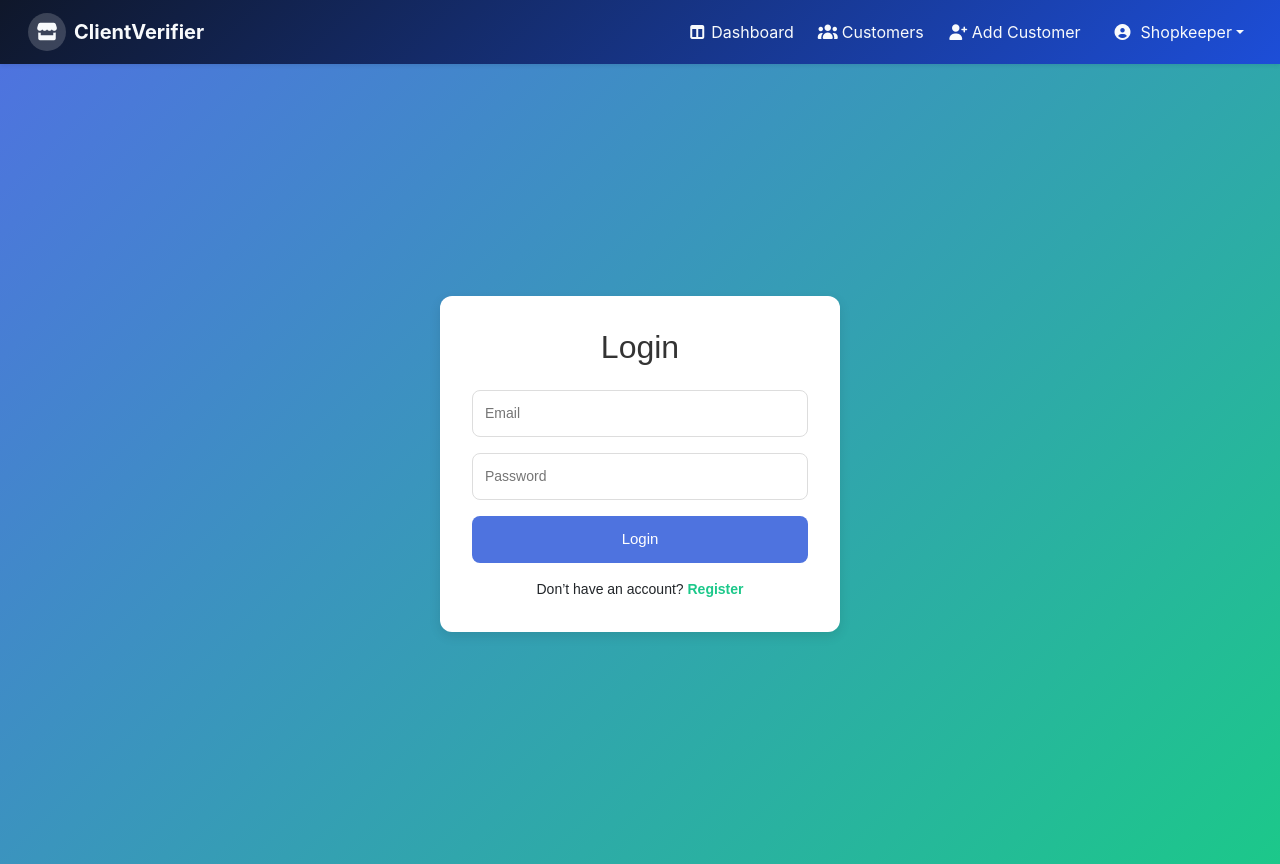
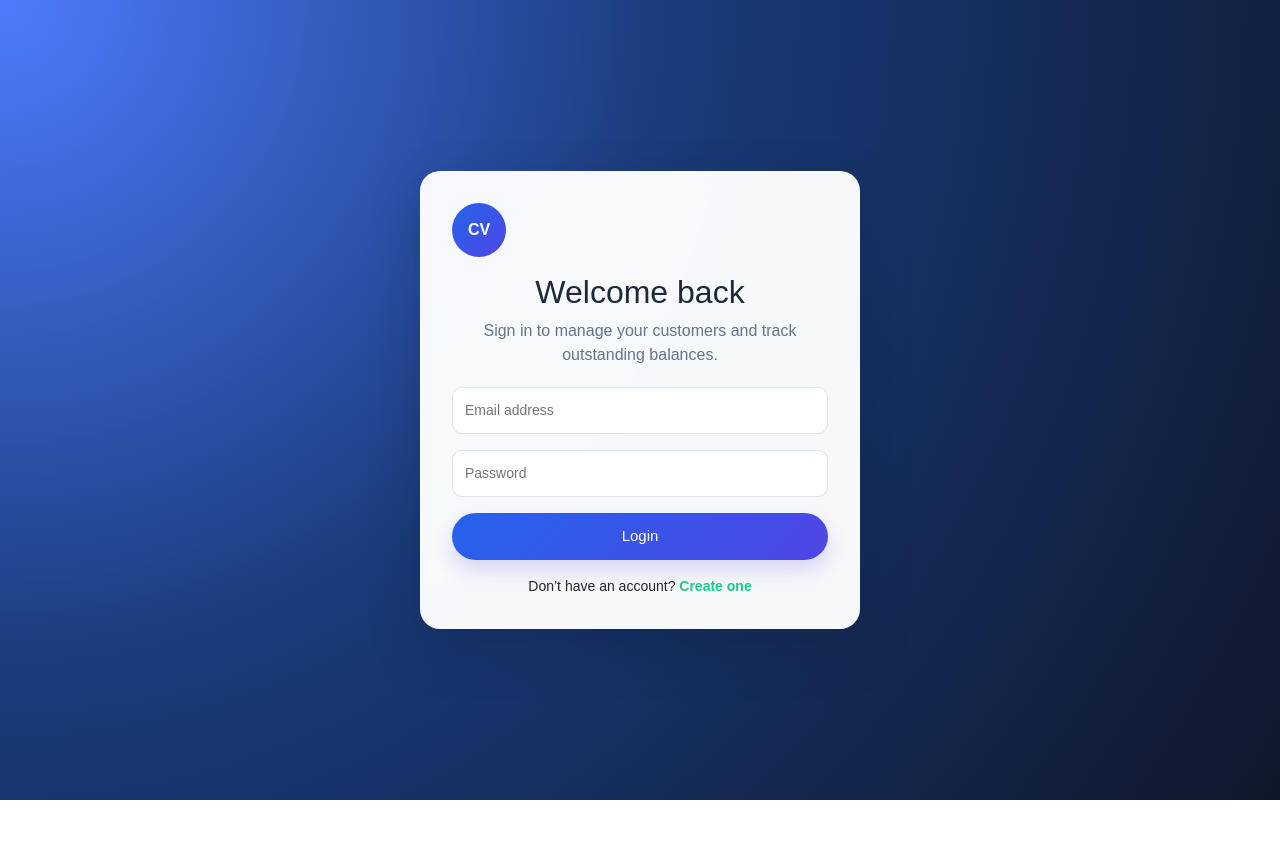
Before and after one commit to rajesh7690/CLinetVerifierAngular, an Angular app: page /login in a window 1280 px wide. After the commit the page ends 800 px from the top, so only its background shows below. Built offline with nearby package versions, Linux system fonts and the light colour scheme.

Commit message:
new ui changes

```diff
--- a/src/app/app.component.html
+++ b/src/app/app.component.html
@@ -1,2 +1,2 @@
-<app-nav-bar></app-nav-bar>
+<app-nav-bar *ngIf="showNavbar"></app-nav-bar>
 <router-outlet />
--- a/src/app/app.component.ts
+++ b/src/app/app.component.ts
@@ -1,13 +1,31 @@
-import { Component } from '@angular/core';
-import { RouterOutlet } from '@angular/router';
-import { NavBarComponent } from "./nav-bar/nav-bar.component";
+import { Component, OnInit } from '@angular/core';
+import { NavigationEnd, Router, RouterOutlet } from '@angular/router';
+import { filter } from 'rxjs/operators';
+import { NgIf } from '@angular/common';
+import { NavBarComponent } from './nav-bar/nav-bar.component';
 
 @Component({
   selector: 'app-root',
-  imports: [RouterOutlet, NavBarComponent],
+  imports: [RouterOutlet, NavBarComponent, NgIf],
   templateUrl: './app.component.html',
   styleUrl: './app.component.css'
 })
-export class AppComponent {
+export class AppComponent implements OnInit {
   title = 'ClientVerifier';
+  showNavbar = false;
+
+  constructor(private router: Router) {}
+
+  ngOnInit(): void {
+    this.updateNavbarVisibility(this.router.url);
+    this.router.events.pipe(filter((event) => event instanceof NavigationEnd)).subscribe((event) => {
+      if (event instanceof NavigationEnd) {
+        this.updateNavbarVisibility(event.urlAfterRedirects);
+      }
+    });
+  }
+
+  private updateNavbarVisibility(url: string): void {
+    this.showNavbar = !['/login', '/register'].includes(url);
+  }
 }
--- a/src/app/auth/auth.service.ts
+++ b/src/app/auth/auth.service.ts
@@ -1,6 +1,6 @@
 import { Injectable } from '@angular/core';
 import { HttpClient } from '@angular/common/http';
-import { Observable } from 'rxjs';
+import { BehaviorSubject, Observable } from 'rxjs';
 import { JwtPayload } from '../Model/commonModel';
 
 interface AuthResponse {
@@ -14,7 +14,9 @@ interface AuthResponse {
   providedIn: 'root'
 })
 export class AuthService {
-  private readonly apiUrl = 'https://clientverifierapi.onrender.com/api/Shopkeeper';
+  private readonly apiUrl = 'https://localhost:44354/api/Shopkeeper';
+  private readonly currentUserNameSubject = new BehaviorSubject<string | null>(this.getStoredUserName());
+  readonly currentUserName$ = this.currentUserNameSubject.asObservable();
 
   constructor(private http: HttpClient) { }
 
@@ -35,6 +37,7 @@ export class AuthService {
   setTokens(token: string, refreshToken: string) {
     localStorage.setItem('accessToken', token);
     localStorage.setItem('refreshToken', refreshToken);
+    this.setUserNameFromToken(token);
   }
 
   getAccessToken(): string | null {
@@ -45,11 +48,16 @@ export class AuthService {
     return localStorage.getItem('refreshToken');
   }
 
+  getShopkeeperName(): string | null {
+    return this.currentUserNameSubject.value ?? this.getStoredUserName();
+  }
+
   logout() {
     localStorage.removeItem('accessToken');
     localStorage.removeItem('refreshToken');
     localStorage.removeItem('shopkeeperName');
     localStorage.removeItem('shopkeeperId');
+    this.currentUserNameSubject.next(null);
   }
 
   decodeToken(token?: string): JwtPayload | null {
@@ -65,4 +73,22 @@ export class AuthService {
       return null;
     }
   }
+
+  private setUserNameFromToken(token: string): void {
+    const payload = this.decodeToken(token);
+    const parsedName = this.buildDisplayName(payload);
+    const nameToStore = parsedName || 'Shopkeeper';
+    localStorage.setItem('shopkeeperName', nameToStore);
+    this.currentUserNameSubject.next(nameToStore);
+  }
+
+  private buildDisplayName(payload: JwtPayload | null): string {
+    const firstName = payload?.firstName ?? '';
+    const lastName = payload?.lastName ?? '';
+    return `${firstName} ${lastName}`.trim();
+  }
+
+  private getStoredUserName(): string | null {
+    return localStorage.getItem('shopkeeperName');
+  }
 }
--- a/src/app/auth/login/login.component.html
+++ b/src/app/auth/login/login.component.html
@@ -1,13 +1,19 @@
 <div class="auth-container">
   <div class="auth-card">
-    <h2>Login</h2>
+    <div class="brand-mark">CV</div>
+    <h2>Welcome back</h2>
+    <p class="auth-subtitle">Sign in to manage your customers and track outstanding balances.</p>
+
+    <div *ngIf="message" class="alert alert-danger rounded-3">{{ message }}</div>
+
     <form [formGroup]="loginForm" (ngSubmit)="submit()" class="auth-form">
-      <input type="email" formControlName="email" placeholder="Email" />
+      <input type="email" formControlName="email" placeholder="Email address" />
       <input type="password" formControlName="password" placeholder="Password" />
       <button type="submit">Login</button>
     </form>
+
     <div class="auth-footer">
-      Don’t have an account? <a routerLink="/register">Register</a>
+      Don’t have an account? <a routerLink="/register">Create one</a>
     </div>
   </div>
 </div>
--- a/src/app/auth/register/register.component.html
+++ b/src/app/auth/register/register.component.html
@@ -1,16 +1,22 @@
 <div class="auth-container">
   <div class="auth-card">
-    <h2>Register</h2>
+    <div class="brand-mark">CV</div>
+    <h2>Create account</h2>
+    <p class="auth-subtitle">Start organizing your client records and follow-ups in minutes.</p>
+
+    <div *ngIf="message" class="alert alert-info rounded-3">{{ message }}</div>
+
     <form [formGroup]="registerForm" (ngSubmit)="submit()" class="auth-form">
       <input type="text" formControlName="firstName" placeholder="First Name" />
       <input type="text" formControlName="lastName" placeholder="Last Name" />
       <input type="text" formControlName="username" placeholder="Username" />
-      <input type="email" formControlName="email" placeholder="Email" />
+      <input type="email" formControlName="email" placeholder="Email address" />
       <input type="password" formControlName="password" placeholder="Password" />
       <button type="submit">Register</button>
     </form>
+
     <div class="auth-footer">
-      Already have an account? <a routerLink="/login">Login</a>
+      Already have an account? <a routerLink="/login">Sign in</a>
     </div>
   </div>
 </div>
--- a/src/app/nav-bar/nav-bar.component.ts
+++ b/src/app/nav-bar/nav-bar.component.ts
@@ -1,4 +1,4 @@
-import { Component } from '@angular/core';
+import { Component, OnInit } from '@angular/core';
 import { Router, RouterLink, RouterLinkActive } from '@angular/router';
 import { AuthService } from '../auth/auth.service';
 
@@ -8,11 +8,16 @@ import { AuthService } from '../auth/auth.service';
   templateUrl: './nav-bar.component.html',
   styleUrl: './nav-bar.component.css'
 })
-export class NavBarComponent {
+export class NavBarComponent implements OnInit {
   shopkeeperName: string | null = null;
 
-  constructor(private authService: AuthService, private router: Router) {
-    this.shopkeeperName = localStorage.getItem('shopkeeperName');
+  constructor(private authService: AuthService, private router: Router) {}
+
+  ngOnInit(): void {
+    this.shopkeeperName = this.authService.getShopkeeperName();
+    this.authService.currentUserName$.subscribe((name) => {
+      this.shopkeeperName = name || this.authService.getShopkeeperName();
+    });
   }
 
   logout(): void {
--- a/src/styles.css
+++ b/src/styles.css
@@ -10,25 +10,46 @@ body {
   justify-content: center;
   align-items: center;
   min-height: 100vh;
-  background: linear-gradient(135deg, #4e73df, #1cc88a);
+  padding: 24px;
+  background: radial-gradient(circle at top left, #4f7cff 0%, #193b7a 45%, #0f172a 100%);
   font-family: Arial, sans-serif;
 }
 
 /* Card */
 .auth-card {
-  background: #fff;
+  background: rgba(255, 255, 255, 0.97);
   padding: 2rem;
-  border-radius: 12px;
-  box-shadow: 0px 4px 12px rgba(0, 0, 0, 0.1);
+  border-radius: 20px;
+  box-shadow: 0 20px 50px rgba(15, 23, 42, 0.25);
   width: 100%;
-  max-width: 400px;
+  max-width: 440px;
+  backdrop-filter: blur(12px);
 }
 
 /* Title */
+.brand-mark {
+  display: inline-flex;
+  align-items: center;
+  justify-content: center;
+  width: 54px;
+  height: 54px;
+  border-radius: 50%;
+  color: white;
+  font-weight: 700;
+  margin-bottom: 1rem;
+  background: linear-gradient(135deg, #2563eb, #4f46e5);
+}
+
 .auth-card h2 {
   text-align: center;
-  margin-bottom: 1.5rem;
-  color: #333;
+  margin-bottom: 0.5rem;
+  color: #1e293b;
+}
+
+.auth-subtitle {
+  text-align: center;
+  color: #64748b;
+  margin-bottom: 1.25rem;
 }
 
 /* Form */
@@ -41,31 +62,34 @@ body {
 /* Input */
 .auth-form input {
   padding: 12px;
-  border: 1px solid #ddd;
-  border-radius: 8px;
+  border: 1px solid #dbe4f0;
+  border-radius: 10px;
   font-size: 14px;
-  transition: border 0.3s ease;
+  transition: border 0.3s ease, box-shadow 0.3s ease;
 }
 
 .auth-form input:focus {
   outline: none;
   border-color: #4e73df;
+  box-shadow: 0 0 0 4px rgba(79, 124, 255, 0.16);
 }
 
 /* Button */
 .auth-form button {
-  background: #4e73df;
+  background: linear-gradient(135deg, #2563eb, #4f46e5);
   color: white;
   border: none;
   padding: 12px;
-  border-radius: 8px;
+  border-radius: 999px;
   font-size: 15px;
   cursor: pointer;
-  transition: background 0.3s ease;
+  transition: transform 0.2s ease, box-shadow 0.3s ease;
+  box-shadow: 0 10px 20px rgba(79, 70, 229, 0.2);
 }
 
 .auth-form button:hover {
-  background: #2e59d9;
+  transform: translateY(-1px);
+  box-shadow: 0 12px 25px rgba(79, 70, 229, 0.24);
 }
 
 /* Link */
```
